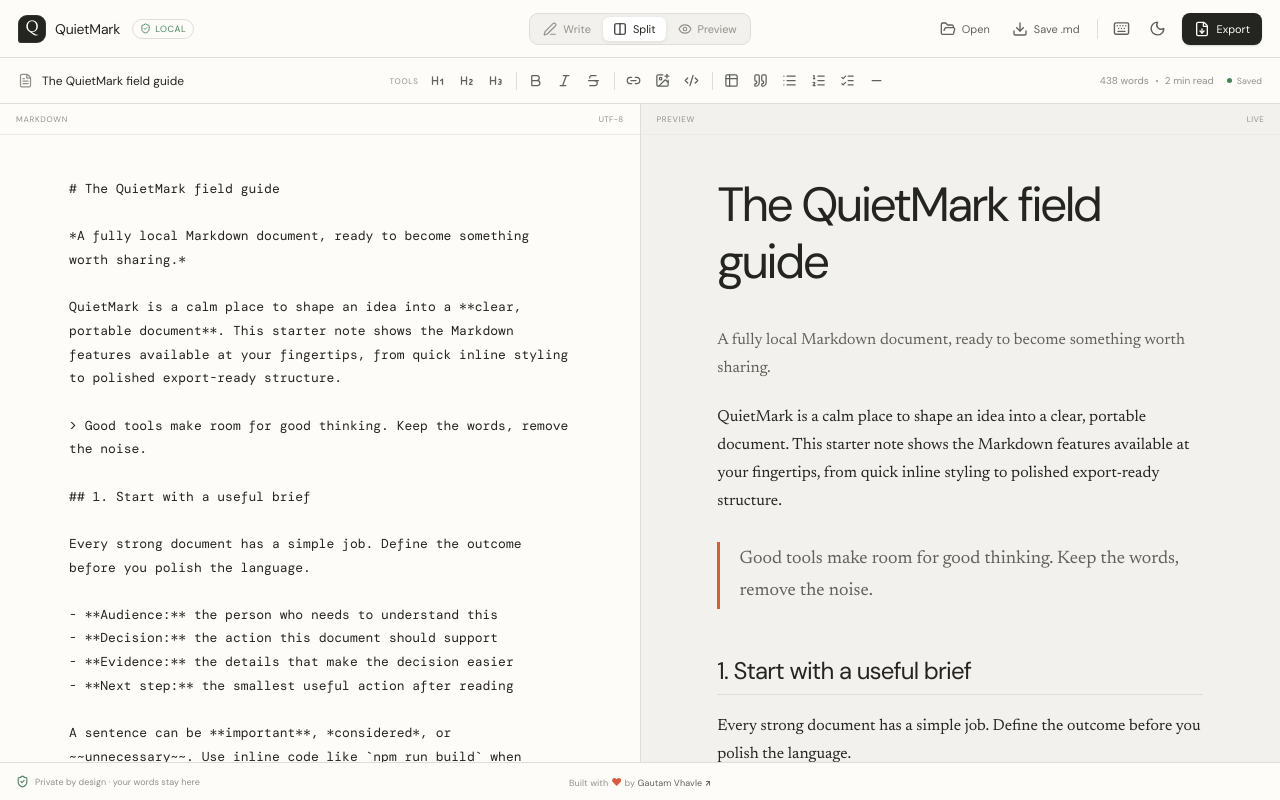
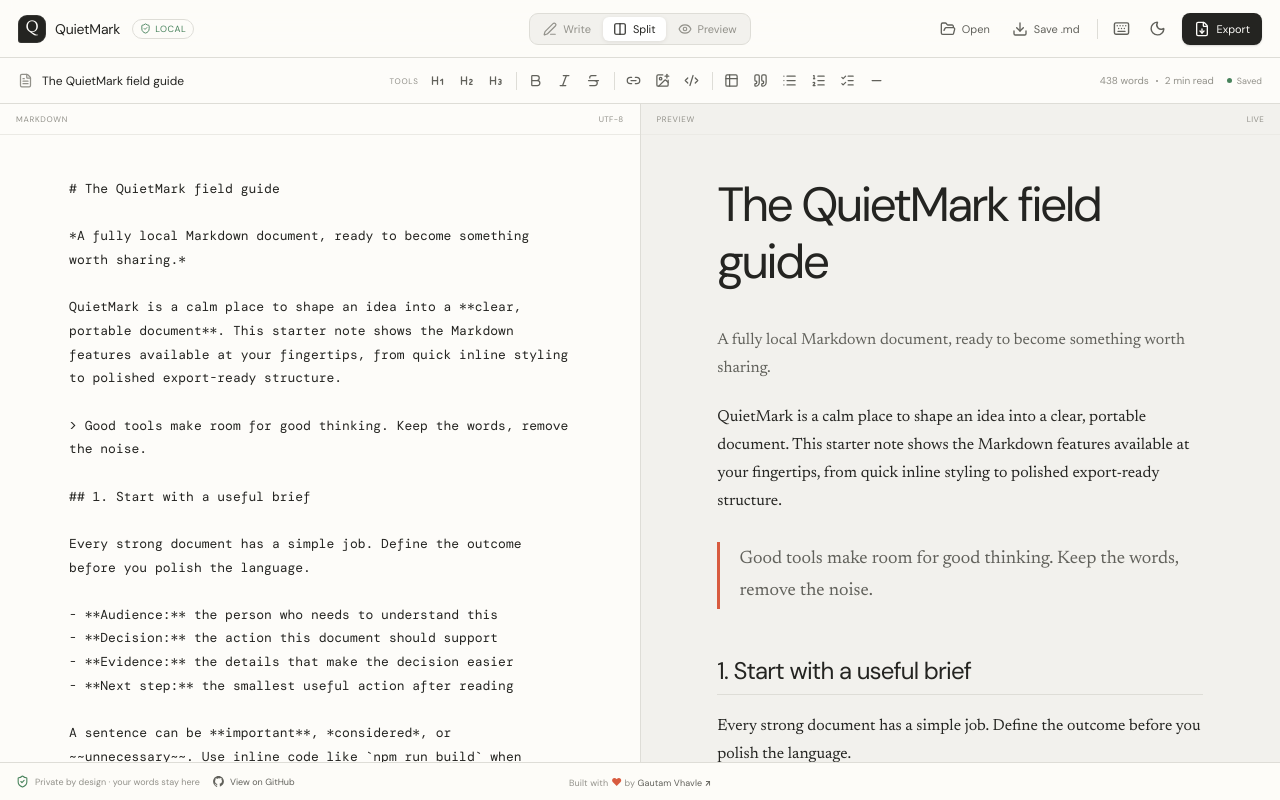
Before and after one commit to GautamVhavle/QuietMarkdown, a React (Vite) app: page / in a window 1280 px wide. Built offline with nearby package versions, Linux system fonts and the light colour scheme; what markdown-it-task-lists would draw is missing.

Commit message:
feat: add GitHub footer link

```diff
--- a/src/App.tsx
+++ b/src/App.tsx
@@ -191,6 +191,20 @@
   const stored = localStorage.getItem(THEME_KEY)
   if (stored === 'light' || stored === 'dark') return stored
   return window.matchMedia('(prefers-color-scheme: dark)').matches ? 'dark' : 'light'
+}
+
+function GitHubMark({ size = 14 }: { size?: number }) {
+  return (
+    <svg
+      width={size}
+      height={size}
+      viewBox="0 0 24 24"
+      fill="currentColor"
+      aria-hidden="true"
+    >
+      <path d="M12 2C6.48 2 2 6.58 2 12.23c0 4.52 2.87 8.35 6.84 9.7.5.1.68-.22.68-.49 0-.24-.01-1.04-.01-1.88-2.78.62-3.37-1.21-3.37-1.21-.45-1.18-1.11-1.49-1.11-1.49-.91-.64.07-.63.07-.63 1 .08 1.53 1.06 1.53 1.06.9 1.57 2.35 1.12 2.92.86.09-.67.35-1.12.63-1.38-2.22-.26-4.56-1.14-4.56-5.07 0-1.12.39-2.03 1.03-2.75-.1-.26-.45-1.31.1-2.73 0 0 .84-.27 2.75 1.05A9.35 9.35 0 0 1 12 6.2c.85 0 1.71.12 2.51.35 1.91-1.32 2.75-1.05 2.75-1.05.55 1.42.2 2.47.1 2.73.64.72 1.03 1.63 1.03 2.75 0 3.94-2.35 4.81-4.58 5.06.36.32.68.93.68 1.88 0 1.36-.01 2.45-.01 2.79 0 .27.18.59.69.49A10.22 10.22 0 0 0 22 12.23C22 6.58 17.52 2 12 2Z" />
+    </svg>
+  )
 }
 
 function Watermark({ settings }: { settings: ExportSettings }) {
@@ -1028,9 +1042,21 @@
       </main>
 
       <footer className="app-footer">
-        <div className="footer-privacy">
-          <ShieldCheck size={13} />
-          <span>Private by design · your words stay here</span>
+        <div className="footer-left">
+          <div className="footer-privacy">
+            <ShieldCheck size={13} />
+            <span>Private by design · your words stay here</span>
+          </div>
+          <a
+            className="footer-repo"
+            href="https://github.com/GautamVhavle/QuietMark"
+            target="_blank"
+            rel="noreferrer noopener"
+            aria-label="View QuietMark on GitHub"
+          >
+            <GitHubMark size={13} />
+            <span>View on GitHub</span>
+          </a>
         </div>
         <p className="footer-credit">
           Built with <span className="footer-heart" aria-label="love">♥</span> by{' '}
--- a/src/styles.css
+++ b/src/styles.css
@@ -249,8 +249,12 @@
   color: var(--ink-faint);
   font-size: 9px;
 }
-.footer-privacy, .footer-status { display: flex; align-items: center; gap: 6px; }
+.footer-left, .footer-privacy, .footer-status, .footer-repo { display: flex; align-items: center; }
+.footer-left { min-width: 0; gap: 12px; }
+.footer-privacy { gap: 6px; }
 .footer-privacy svg { color: var(--success); }
+.footer-repo { gap: 5px; color: var(--ink-soft); font-size: 9px; font-weight: 650; text-decoration: none; white-space: nowrap; transition: color .15s ease; }
+.footer-repo:hover { color: var(--accent); }
 .footer-credit { margin: 0; white-space: nowrap; letter-spacing: .01em; }
 .footer-heart { display: inline-block; color: var(--accent); font-size: 11px; animation: heart-beat 2.8s ease-in-out infinite; }
 .footer-credit a { color: var(--ink-soft); font-weight: 650; text-decoration: none; text-underline-offset: 3px; transition: color .15s ease; }
@@ -474,10 +478,13 @@
   .preview-scroll, .editor-wrap textarea { padding: 30px 24px 100px; }
   .pane-label { padding: 0 12px; }
   .app-footer { min-height: 42px; grid-template-columns: 1fr auto 1fr; padding: 0 12px; }
+  .footer-left { grid-column: 1; gap: 0; }
   .footer-privacy { display: none; }
+  .footer-repo { display: grid; width: 28px; height: 28px; place-items: center; border-radius: 7px; }
+  .footer-repo span { display: none; }
   .footer-credit { grid-column: 2; }
   .footer-status { grid-column: 3; }
-  .footer-save { position: absolute; left: 12px; display: flex; }
+  .footer-save { position: absolute; left: 48px; display: flex; }
   .footer-status button { display: flex; }
   .shortcuts-popover { top: 49px; right: 54px; }
   .modal-backdrop { padding: 0; }
```
Also changed, not shown: 1 other file (tests, documents, lock files or other folders).
